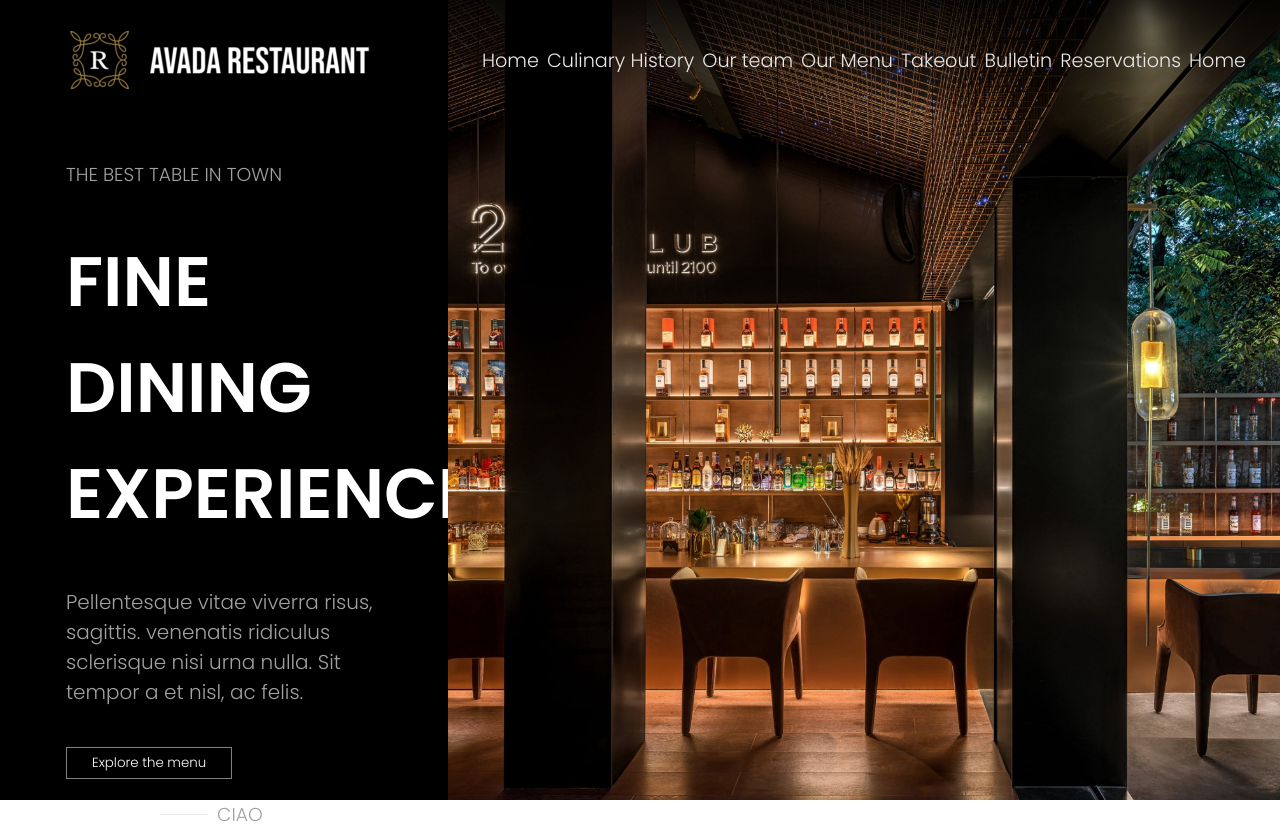
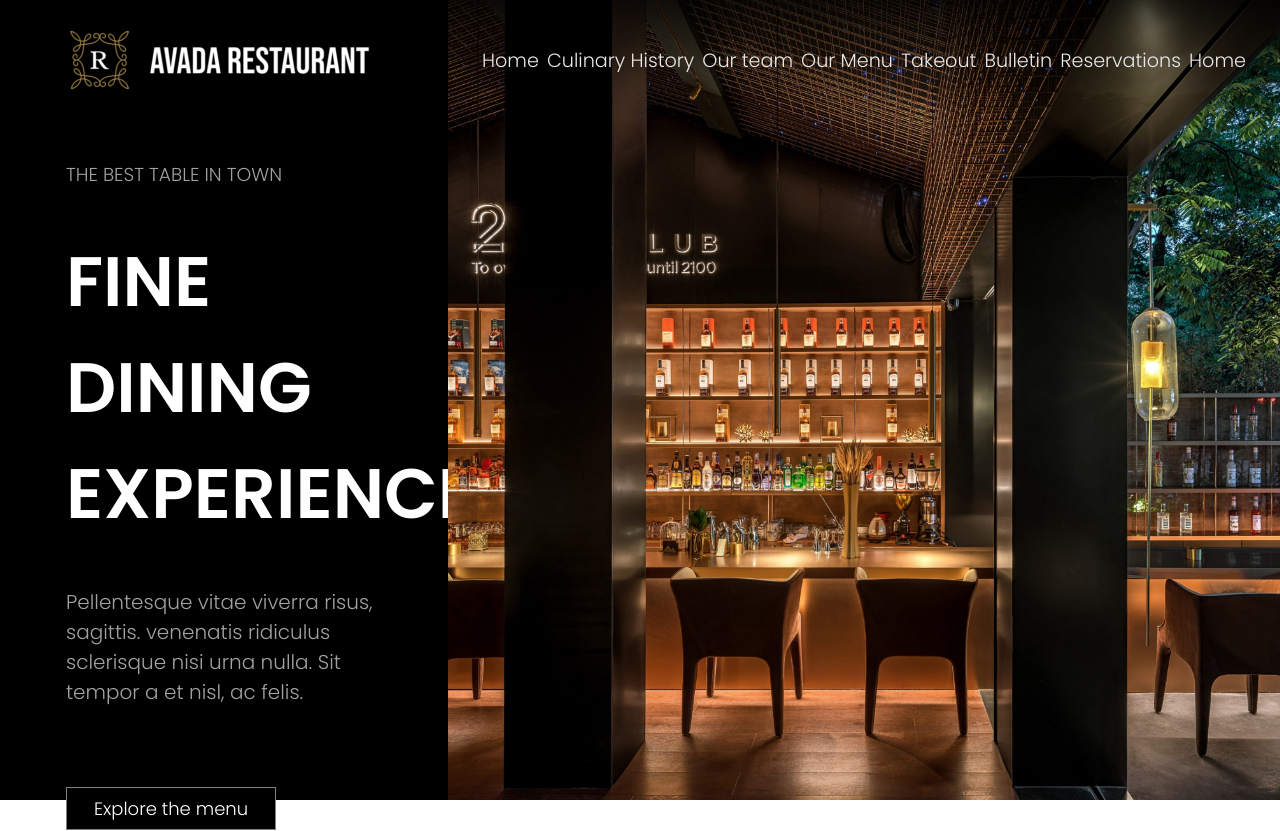
Before and after one commit to Pirisinu/proj-html-vuejs, a Vue app: page / in a window 1280 px wide. Shown: the top 831 px of the page. Built offline with nearby package versions, Linux system fonts and the light colour scheme.

Commit message:
[ADD]HEADER

```diff
--- a/src/components/TxtCard.vue
+++ b/src/components/TxtCard.vue
@@ -46,10 +46,11 @@ export default {
 
       button{
         color: white;
+        font-size: 18px;
         background-color: black;
         border: 1px solid gray;
-        padding: 5px 25px;
-        margin: 40px 0;
+        padding: 7px 27px;
+        margin: 80px 0 0;
       }
       .title{
         color: rgb(161, 161, 161);
```
